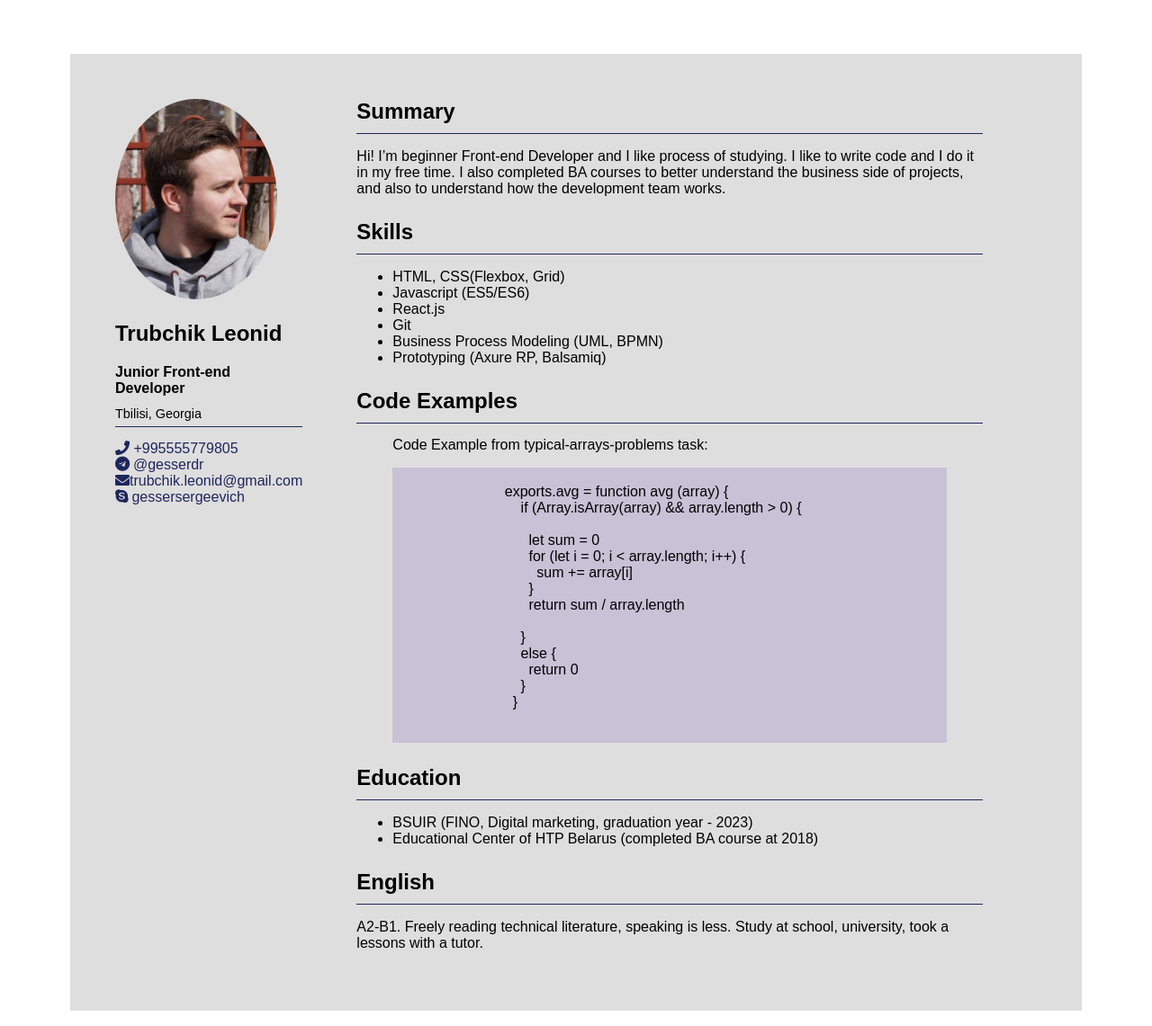
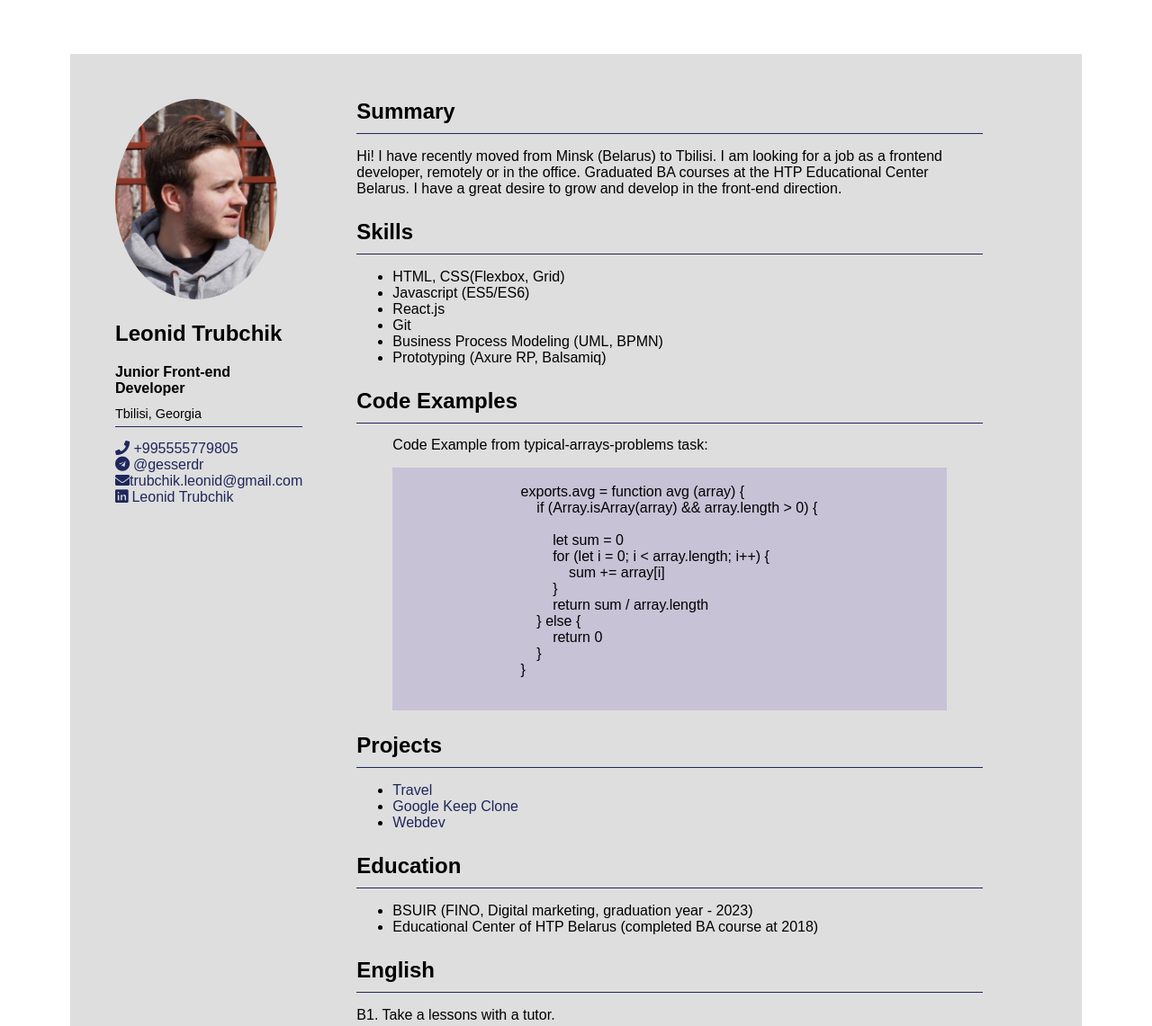
Before and after one commit to leonidtrubchik/rsschool-cv, a plain HTML site: page index.html in a window 1280 px wide. Shown: the top 1141 px of the page at 90% size. Drawn offline with Linux system fonts and the light colour scheme.

Commit message:
feat: add Projects section, update CV information

```diff
--- a/index.html
+++ b/index.html
@@ -11,13 +11,16 @@
 
 <body>
 
+    <div class="wrapper">
+
         <div class="content">
+
 
             <aside class="sidebar">
                 <img class="photo" src="./img/photo.jpeg" width="180" alt="Photo">
 
                 <div class="header-info">
-                <h1>Trubchik Leonid</h1>
+                    <h1>Leonid Trubchik</h1>
                     <h3 class="vocation">Junior Front-end Developer</h3>
                     <span class="location">Tbilisi, Georgia</span>
                     <div class="underline"></div>
@@ -25,7 +28,7 @@
                         <li class="contacts__phone"> +995555779805 </li>
                         <li class="contacts__telegram"> @gesserdr</li>
                         <li class="contacts__email">trubchik.leonid@gmail.com</li>
-                    <li class="contacts__skype"> gessersergeevich</li>
+                        <li class="contacts__linkedin"> <a href="https://linkedin.com/in/leonid-trubchik">Leonid Trubchik</a></li>
                     </ul>
                 </div>
 
@@ -36,10 +39,10 @@
                 <section>
                     <h2 class="summary">Summary</h2>
                     <div class="underline"></div>
-                <p>Hi! I’m beginner Front-end Developer and I like process of studying.
-                    I like to write code and I do it in my free time.
-                    I also completed BA courses to better understand the business side of projects,
-                    and also to understand how the development team works.</p>
+                    <p>Hi! I have recently moved from Minsk (Belarus) to Tbilisi.
+                        I am looking for a job as a frontend developer, remotely or in the office.
+                        Graduated BA courses at the HTP Educational Center Belarus.
+                        I have a great desire to grow and develop in the front-end direction.</p>
 
                 </section>
 
@@ -71,9 +74,7 @@
                                             sum += array[i]
                                         }
                                         return sum / array.length
-
-                                }
-                                else {
+                                    } else {
                                         return 0
                                     }
                                 }
@@ -81,6 +82,16 @@
                         </pre>
                     </figure>
 
+                </section>
+
+                <section>
+                    <h2>Projects</h2>
+                    <div class="underline"></div>
+                    <ul>
+                        <li><a href="https://rolling-scopes-school.github.io/leonidtrubchik-JSFEPRESCHOOL2022Q2/travel/">Travel</a></li>
+                        <li><a href="">Google Keep Clone</a></li>
+                        <li><a href="">Webdev</a></li>
+                    </ul>
                 </section>
 
                 <section>
@@ -94,9 +105,10 @@
                 <section>
                     <h2>English</h2>
                     <div class="underline"></div>
-                <p>A2-B1. Freely reading technical literature, speaking is less. Study at school, university, took a lessons with a tutor.</p>
+                    <p>B1. Take a lessons with a tutor.</p>
                 </section>
             </main>
         </div>
+    </div>
 </body>
 </html>
--- a/style.css
+++ b/style.css
@@ -12,13 +12,17 @@ h2 {
     margin-bottom: 10px;
 }
 
+a {
+    text-decoration: none;
+    color: rgb(30, 39, 92);
+}
+
 .content {
     background: #dfdede;
     width: 1024px;
     margin: 60px auto;
     padding: 50px;
     display: flex;
-
 }
 
 .photo {
@@ -29,8 +33,6 @@ h2 {
     justify-content: center;
 
 }
-
-
 
 .vocation {
     margin: 10px auto;
@@ -79,10 +81,10 @@ ul.contacts li {
     content: "\f0e0";
 }
 
-.contacts__skype::before {
+.contacts__linkedin::before {
     font-family: "Font Awesome 5 Brands";
     font-weight: 900;
-    content: "\f17e";
+    content: "\f08c";
 }
 
 .summary {
```
Lines whose indentation alone changed are shown as unchanged.
